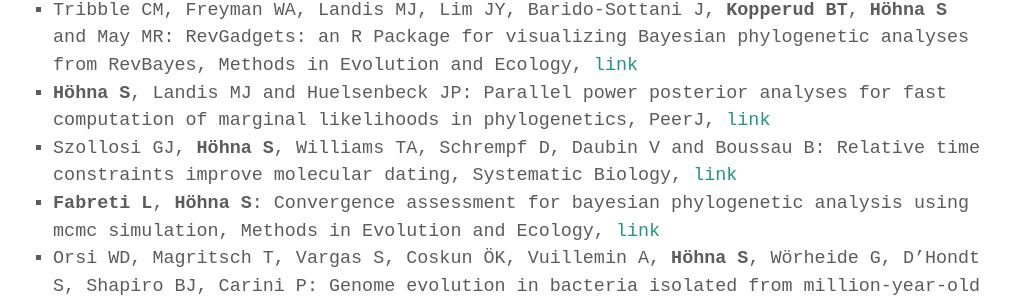
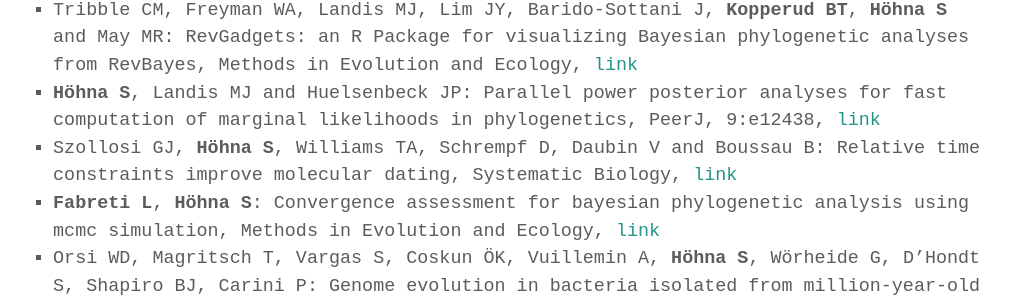
Before and after one commit to hoehnalab/hoehnalab.github.io, a Jekyll site: the page built from publications.md, in a window 1280 px wide and 900 px high. Shown: the part 262-564 px from the top of the window, without its empty margins (133-1143 px from the left). Built offline with Jekyll 4.4.1, drawn with Linux system fonts in a browser that asks for light colours; some web fonts are replaced.

Commit message:
Update publications.md
editing pubs

```diff
--- a/publications.md
+++ b/publications.md
@@ -6,7 +6,7 @@
 
 <h3>2021</h3>
 - Tribble CM, Freyman WA, Landis MJ, Lim JY, Barido-Sottani J, <strong>Kopperud BT</strong>, <strong>Höhna S</strong> and May MR: RevGadgets: an R Package for visualizing Bayesian phylogenetic analyses from RevBayes, Methods in Evolution and Ecology, [link](https://doi.org/10.1111/2041-210X.13750)
-- <strong>Höhna S</strong>, Landis MJ and Huelsenbeck JP: Parallel power posterior analyses for fast computation of marginal likelihoods in phylogenetics, PeerJ, [link](https://doi.org/10.7717/peerj.12438)
+- <strong>Höhna S</strong>, Landis MJ and Huelsenbeck JP: Parallel power posterior analyses for fast computation of marginal likelihoods in phylogenetics, PeerJ, 9:e12438, [link](https://doi.org/10.7717/peerj.12438)
 - Szollosi GJ, <strong>Höhna S</strong>, Williams TA, Schrempf D, Daubin V and Boussau B: Relative time constraints improve molecular dating, Systematic Biology, [link](https://doi.org/10.1093/sysbio/syab084)
 - <strong>Fabreti L</strong>, <strong>Höhna S</strong>: Convergence assessment for bayesian phylogenetic analysis using mcmc simulation, Methods in Evolution and Ecology, [link](https://doi.org/10.1111/2041-210X.13727)
 - Orsi WD, Magritsch T, Vargas S, Coskun ÖK, Vuillemin A, <strong>Höhna S</strong>, Wörheide G, D'Hondt S, Shapiro BJ, Carini P: Genome evolution in bacteria isolated from million-year-old subseafloor sediment, mBio, 2021, 12:e01150--21, [link](https://doi.org/10.1128/mBio.01150-21).
```
